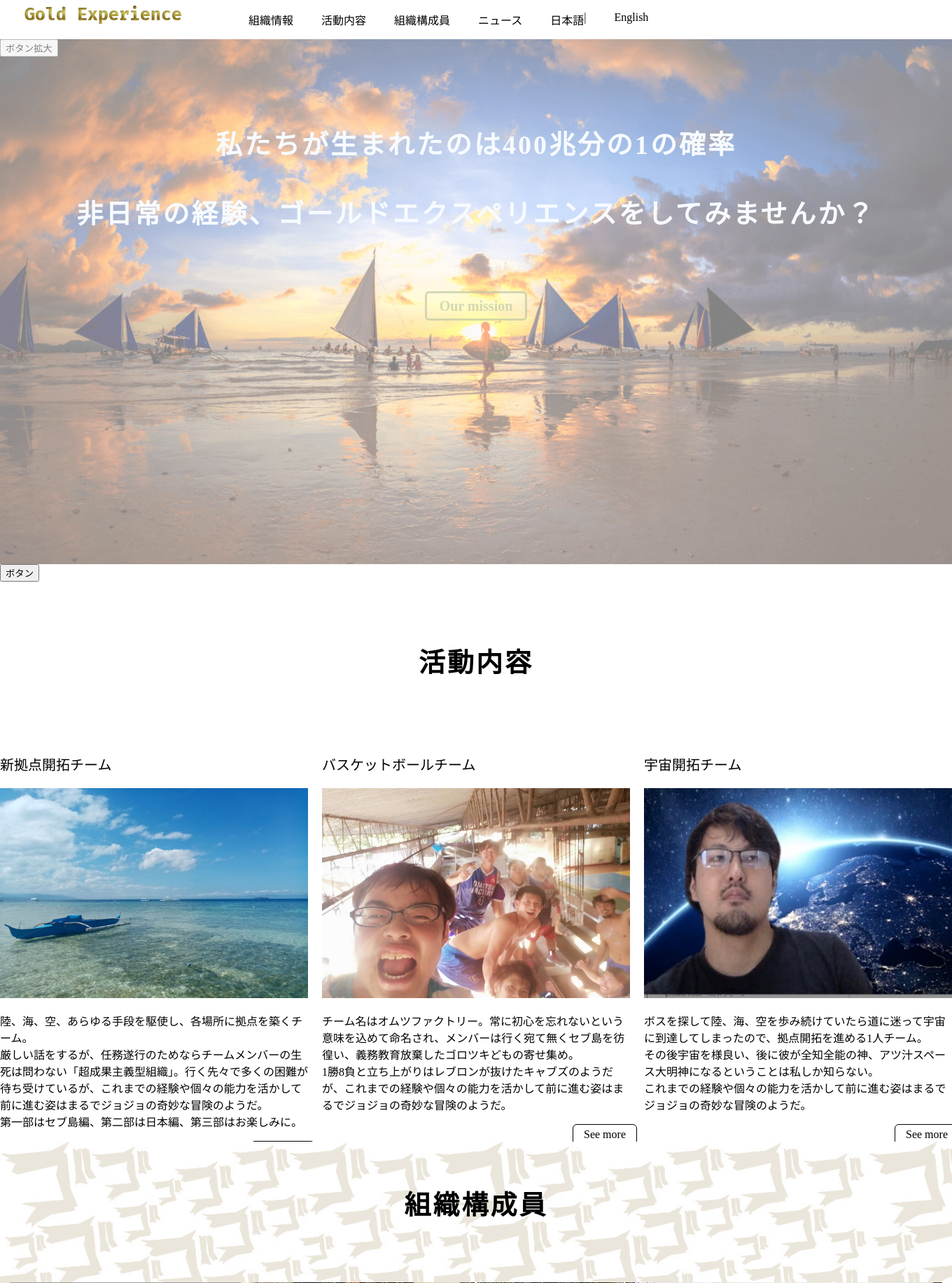
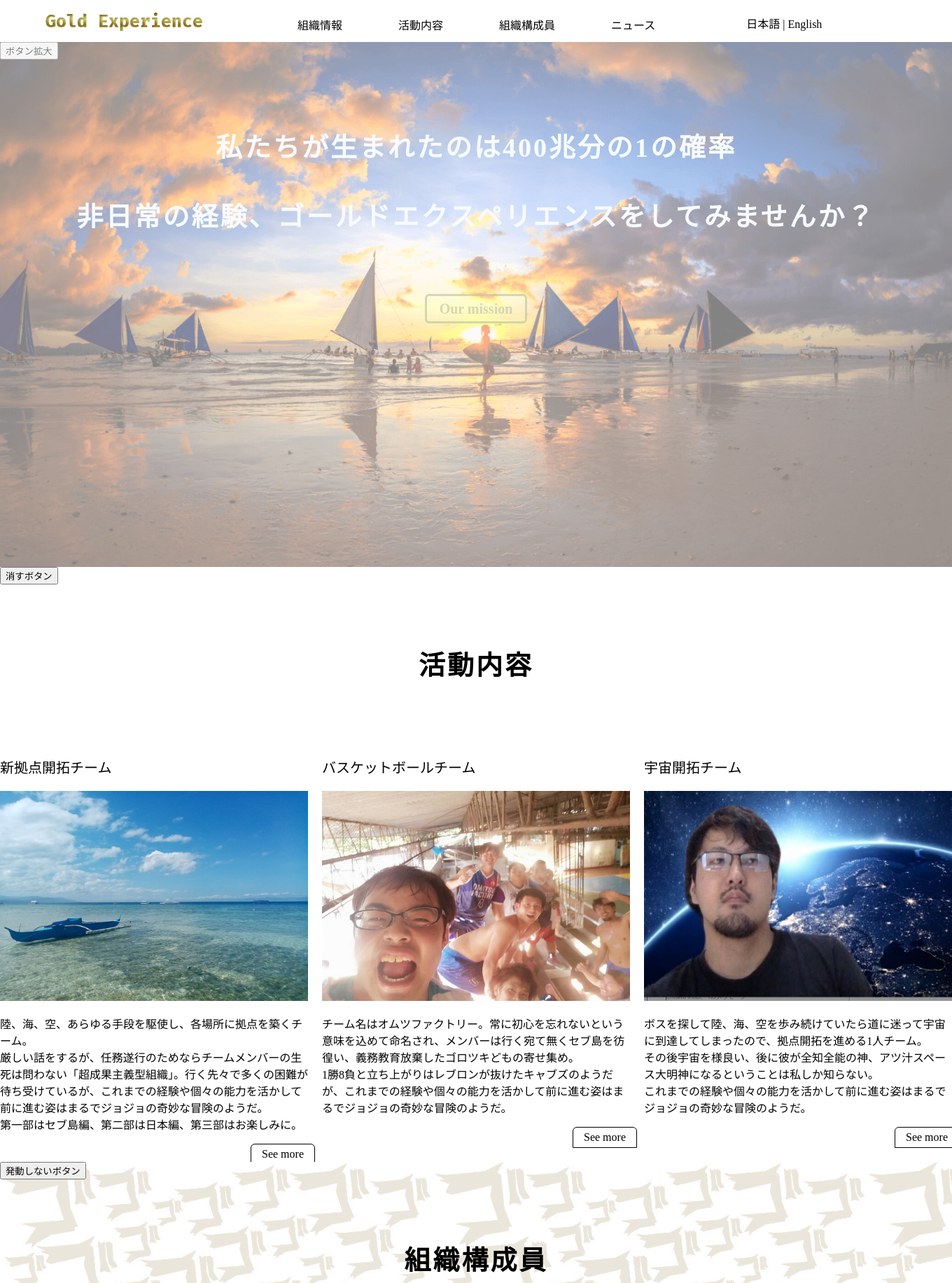
Before and after one commit to shohe17/gewebsite, a PHP site: page /gang.html in a window 1360 px wide; the page is wider, and only the part inside the window is pictured. Shown: the top 1833 px of that part at 70% size. Run offline with PHP 8.4, Linux system fonts and the light colour scheme; grey boxes are pictures that could not be loaded.

Commit message:
uproadjs

```diff
--- a/gang.css
+++ b/gang.css
@@ -17,27 +17,41 @@ a {
 
 .header {
   display: flex;
+  height: 60px;
 }
 
 .header-logo {
-  padding: 0px 10px 0px 30px;
+  padding: 10px 50px 0px 60px;
 }
 
 .header ul {
   list-style: none;
   display: flex;
-
+  padding-left: 40px;
 }
 
-.header a {
+.header li {
+  padding-top: 7px;
   padding-left: 40px;
-
+  padding-right: 40px;
+  opacity: 1;
 }
 
-.header-list {
-  display: flex;
-  justify-content: flex-end;
+.header li:hover {
+  opacity: 0.7;
 }
+
+.languages {
+  padding-top: 21px;
+  padding-right: 5px;
+  padding-left: 90px;
+  opacity: 1;
+}
+
+.languages:hover {
+  opacity: 0.7;
+}
+
 .mission-wrapper {
   background-image: url(boracay2.png);
   background-size: cover;
@@ -82,7 +96,7 @@ main div.animal {
 }
 
 .activity-wrapper {
-  height: 800px;
+  height: 850px;
   max-width: 1600px;
 }
 
@@ -125,15 +139,9 @@ main div.animal {
 }
 
 .member-wrapper {
-  /* width: 1170px;
-  padding: 0 15px;
-  margin: 0 auto; */
-  text-align: center;
   height: 880px;
-  justify-content: center;
   position: relative;
   font-size: 20px;
-  text-align: center;
   background-image: url(gogo.jpg);
   background-color:rgba(243, 238, 226, 0.966);
   background-blend-mode:lighten;
--- a/gang.html
+++ b/gang.html
@@ -18,10 +18,12 @@
         <li><a href="#">活動内容</a></li>
         <li><a href="#">組織構成員</a></li>
         <li><a href="#">ニュース</a></li>
-          <a href="#" id="trial">日本語</a>
-          <span>|</span>
-          <a href="#" id="trial">English</a>
       </ul>
+    </div>
+    <div class="languages">
+      <a href="#" class="language">日本語</a>
+      <span class="border">|</span>
+      <a href="#" class="language">English</a>
     </div>
   </div>
 
@@ -37,7 +39,7 @@
     </div>
 
     <div class="activity-wrapper">
-      <button class="button2">ボタン</button>
+      <button id="button2">消すボタン</button>
       <div class="conteiner">
         <h1 class="activity-title">活動内容</h1>
       </div>
@@ -64,6 +66,7 @@
     </div>
 
     <div class="member-wrapper">
+      <button class="button3">発動しないボタン</button>
       <div class="conteiner">
         <h1 class="member-title">組織構成員</h1>
       </div>
--- a/gang.js
+++ b/gang.js
@@ -6,18 +6,27 @@ btn1.addEventListener('click',function() {
   res1.classList.add('gold');
 });
 
+Element.onscroll = function() {
+  const scrollTop = this.scrollTop;
+  console.log("縦に移動した位置"+ scrollTop + "100px")
+}
 
 
-// 動かんかったやつ
-// ----------
-// const btn2 = document.querySelector('button2');
-// btn2.addEventListener('click',function() {
+const btn2 = document.querySelector("#button2");
+btn2.addEventListener('mouseover', function() {
 
-//   const res2 = document.querySelector('#res2')
-//   const res3 = document.querySelector('#res3')
-//   const res4 = document.querySelector('#res4')
+  const res2 = document.querySelector('#res2')
+  const res3 = document.querySelector('#res3')
+  const res4 = document.querySelector('#res4')
 
-//   res2.classList.add('hidden');
-//   res3.classList.add('hidden');
-//   res4.classList.add('hidden');
-// });
+  res2.classList.add('hidden');
+  res3.classList.add('hidden');
+  res4.classList.add('hidden');
+});
+
+btn2.addEventListener('mouseleave', function() {
+  const res2 = document.querySelectorAll('#res2');
+
+  res2.classList.remove('hidden');
+
+});
```
Also changed, not shown: 1 other file.
